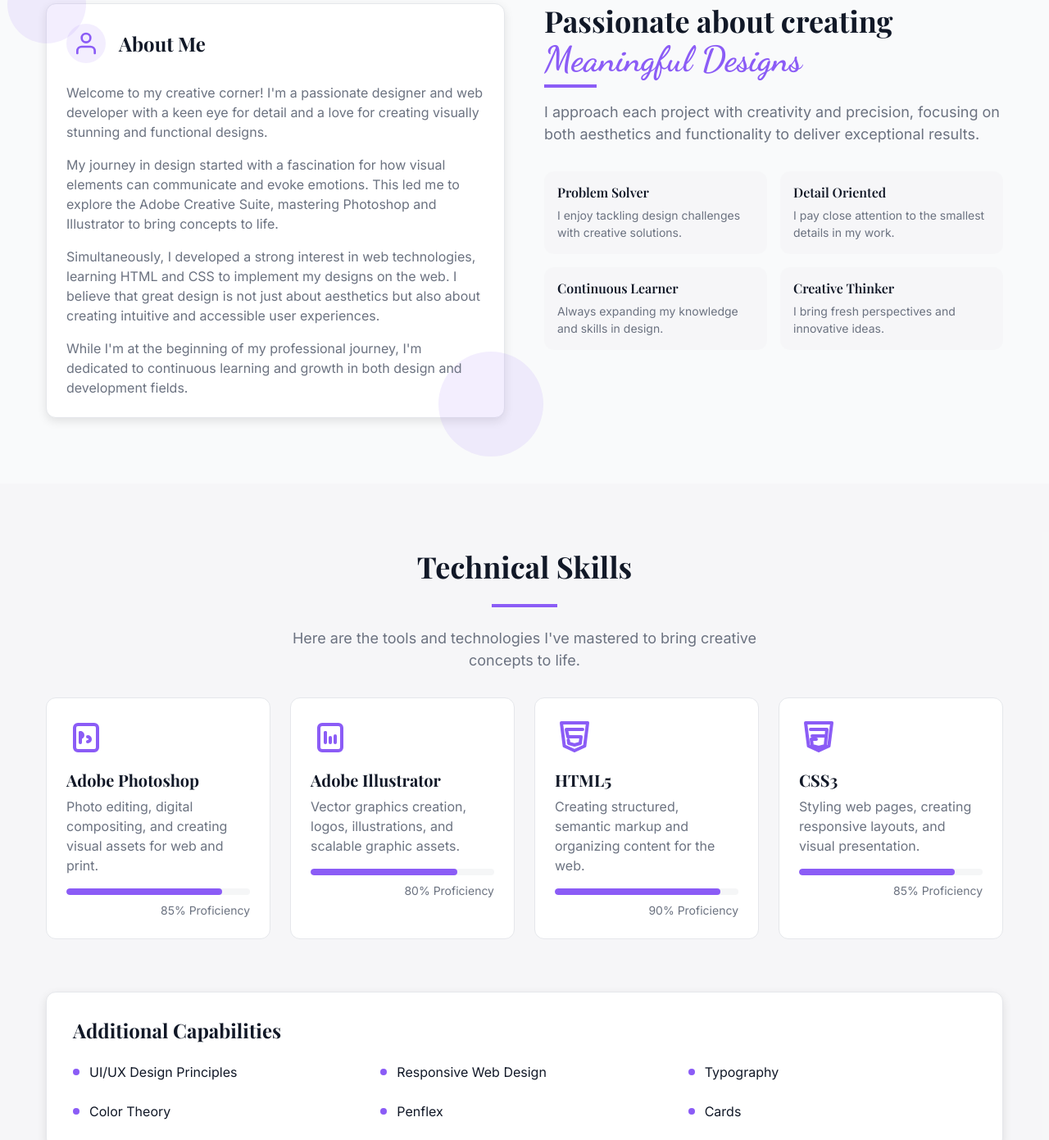
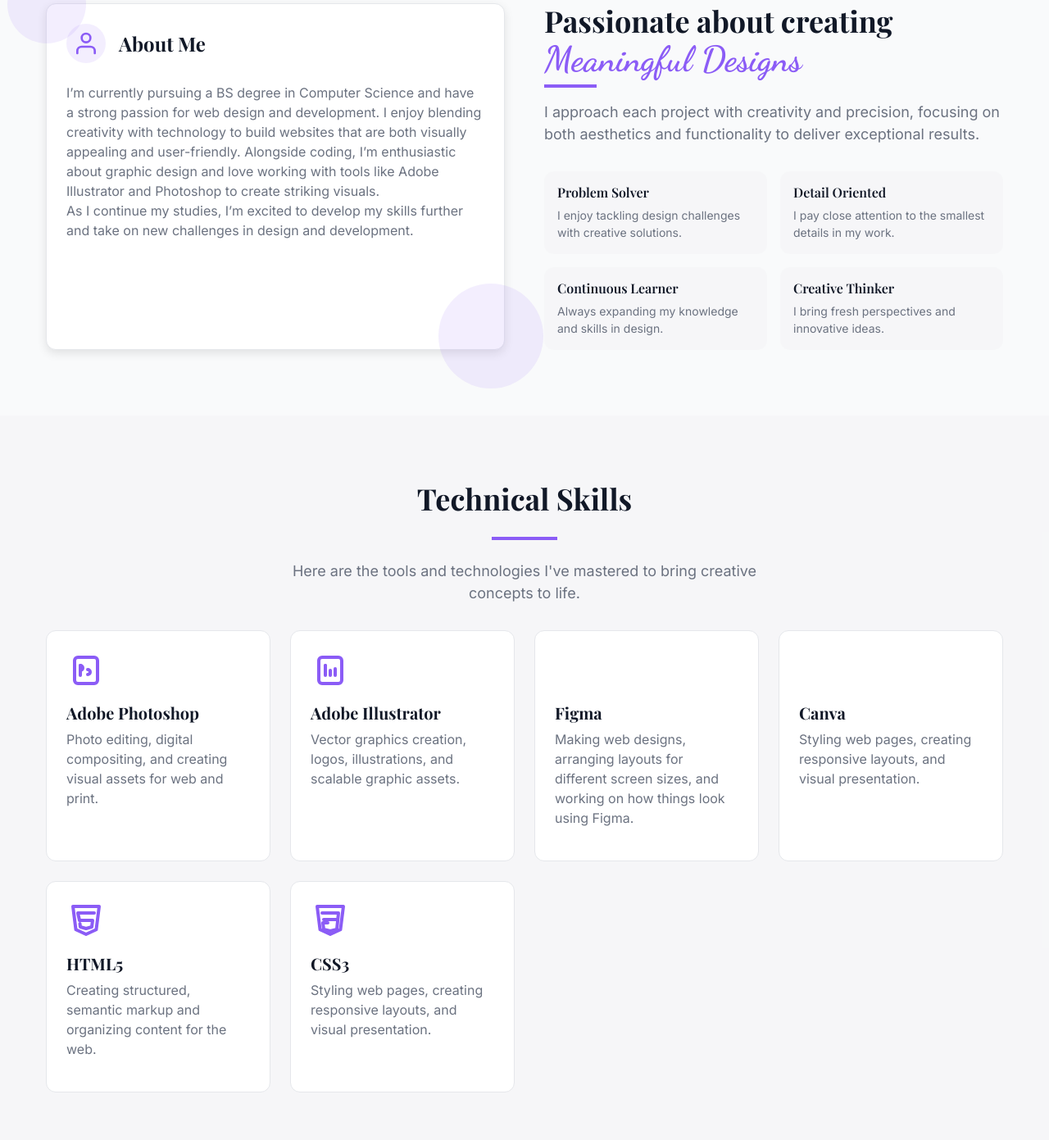
Before and after one commit to alyrizwani/my-portfolio, a plain HTML site: page index.html in a window 1280 px wide. Shown: the part 876-2267 px from the top of the page at 82% size. Drawn offline with nearby package versions, Linux system fonts and the light colour scheme; a web font is replaced by a local one.

Commit message:
index.html

```diff
--- a/index.html
+++ b/index.html
@@ -1,13 +1,15 @@
 <!DOCTYPE html>
 <html lang="en">
+
 <head>
     <meta charset="UTF-8" />
     <meta name="viewport" content="width=device-width, initial-scale=1.0" />
     <title>Creative Portfolio - Design & Web Development</title>
     <meta name="description" content="Portfolio showcasing skills in Adobe Creative Suite and web design" />
     <meta name="author" content="Designer & Web Developer" />
-    <link rel="stylesheet" href="https://fonts.googleapis.com/css2?family=Inter:wght@300;400;500;600;700&family=Playfair+Display:wght@400;500;600;700&display=swap">
-    <link rel="shortcut icon" href="1000056407-02.jpeg"  type="image/x-icon">
+    <link rel="stylesheet"
+        href="https://fonts.googleapis.com/css2?family=Inter:wght@300;400;500;600;700&family=Playfair+Display:wght@400;500;600;700&display=swap">
+    <link rel="shortcut icon" href="1000056407-02.jpeg" type="image/x-icon">
     <link rel="stylesheet" href="style.css">
 </head>
 
@@ -17,7 +19,7 @@
         <header class="header">
             <div class="container">
                 <a href="#" class="logo">
-            <span class="logo-text">my</span><span class="logo-accent">Portfolio.</span>
+                    <span class="logo-text">Ali Raza</span>
                 </a>
 
                 <nav class="desktop-nav">
@@ -44,6 +46,7 @@
             </div>
         </header>
 
+
         <!-- Hero Section -->
         <section id="home" class="hero">
             <div class="container">
@@ -66,9 +69,10 @@
                         </div>
                     </div>
                 </div>
-        <a href="#about" class="scroll-down-btn">
-          <span class="scroll-arrow"></span>
-        </a>
+                 <!-- Profile photo -->
+        <div class="profile-photo-container">
+            <img src="image.png" alt="Profile Photo" class="profile-photo">
+        </div>
         </section>
 
         <!-- About Section -->
@@ -85,34 +89,30 @@
 
                         <div class="about-card-text">
                             <p>
-                  Welcome to my creative corner! I'm a passionate designer and web developer with a keen eye for detail and a love for creating visually stunning and functional designs.
-                </p>
-                <p>
-                  My journey in design started with a fascination for how visual elements can communicate and evoke emotions. This led me to explore the Adobe Creative Suite, mastering Photoshop and Illustrator to bring concepts to life.
-                </p>
-                <p>
-                  Simultaneously, I developed a strong interest in web technologies, learning HTML and CSS to implement my designs on the web. I believe that great design is not just about aesthetics but also about creating intuitive and accessible user experiences.
-                </p>
-                <p>
-                  While I'm at the beginning of my professional journey, I'm dedicated to continuous learning and growth in both design and development fields.
+                                I’m currently pursuing a BS degree in Computer Science and have a strong passion for web design and development. I enjoy blending creativity with technology to build websites that are both visually appealing and user-friendly. Alongside coding, I’m enthusiastic about graphic design and love working with tools like Adobe Illustrator and Photoshop to create striking visuals. <br>
+                                As I continue my studies, I’m excited to develop my skills further and take on new challenges in design and development.
                             </p>
                         </div>
                     </div>
 
                     <div class="about-info">
-              <h2 class="section-title">Passionate about creating <span class="accent-text">Meaningful Designs</span></h2>
+                        <h2 class="section-title">Passionate about creating <span class="accent-text">Meaningful
+                                Designs</span></h2>
                         <p class="section-description">
-                I approach each project with creativity and precision, focusing on both aesthetics and functionality to deliver exceptional results.
+                            I approach each project with creativity and precision, focusing on both aesthetics and
+                            functionality to deliver exceptional results.
                         </p>
 
                         <div class="qualities-grid">
                             <div class="quality-item">
                                 <h4 class="quality-title">Problem Solver</h4>
-                  <p class="quality-description">I enjoy tackling design challenges with creative solutions.</p>
+                                <p class="quality-description">I enjoy tackling design challenges with creative
+                                    solutions.</p>
                             </div>
                             <div class="quality-item">
                                 <h4 class="quality-title">Detail Oriented</h4>
-                  <p class="quality-description">I pay close attention to the smallest details in my work.</p>
+                                <p class="quality-description">I pay close attention to the smallest details in my work.
+                                </p>
                             </div>
                             <div class="quality-item">
                                 <h4 class="quality-title">Continuous Learner</h4>
@@ -143,42 +143,67 @@
                     <div class="skill-box">
                         <div class="skill-icon ps-icon"></div>
                         <h3 class="skill-title">Adobe Photoshop</h3>
-              <p class="skill-description">Photo editing, digital compositing, and creating visual assets for web and print.</p>
-              <div class="skill-bar">
+                        <p class="skill-description">Photo editing, digital compositing, and creating visual assets for
+                            web and print.</p>
+                        <!-- <div class="skill-bar">
                             <div class="skill-progress" style="width: 85%"></div>
-              </div>
-              <div class="skill-level">85% Proficiency</div>
+                        </div> -->
+                        <!-- <div class="skill-level">85% Proficiency</div> -->
                     </div>
 
                     <div class="skill-box">
                         <div class="skill-icon ai-icon"></div>
                         <h3 class="skill-title">Adobe Illustrator</h3>
-              <p class="skill-description">Vector graphics creation, logos, illustrations, and scalable graphic assets.</p>
-              <div class="skill-bar">
+                        <p class="skill-description">Vector graphics creation, logos, illustrations, and scalable
+                            graphic assets.</p>
+                        <!-- <div class="skill-bar">
                             <div class="skill-progress" style="width: 80%"></div>
                         </div>
-              <div class="skill-level">80% Proficiency</div>
+                        <div class="skill-level">80% Proficiency</div> -->
                     </div>
-
+                    <div class="skill-box">
+                        <div class="skill-icon figma-icon"></div>
+                        <h3 class="skill-title">Figma</h3>
+                        <p class="skill-description">Making web designs, arranging layouts for different screen sizes, and working on how things look using Figma.</p>
+                        <!-- <div class="skill-bar">
+                            <div class="skill-progress" style="width: 85%"></div>
+                        </div>
+                        <div class="skill-level">85% Proficiency</div> -->
+                    </div>
+                    <div class="skill-box">
+                        <div class="skill-icon canva-icon"></div>
+                        <h3 class="skill-title">Canva</h3>
+                        <p class="skill-description">Styling web pages, creating responsive layouts, and visual
+                            presentation.</p>
+                        <!-- <div class="skill-bar">
+                            <div class="skill-progress" style="width: 85%"></div>
+                        </div>
+                        <div class="skill-level">85% Proficiency</div> -->
+                    </div>
                     <div class="skill-box">
                         <div class="skill-icon html-icon"></div>
                         <h3 class="skill-title">HTML5</h3>
-              <p class="skill-description">Creating structured, semantic markup and organizing content for the web.</p>
-              <div class="skill-bar">
+                        <p class="skill-description">Creating structured, semantic markup and organizing content for the
+                            web.</p>
+                        <!-- <div class="skill-bar">
                             <div class="skill-progress" style="width: 90%"></div>
                         </div>
-              <div class="skill-level">90% Proficiency</div>
+                        <div class="skill-level">90% Proficiency</div> -->
                     </div>
 
                     <div class="skill-box">
                         <div class="skill-icon css-icon"></div>
                         <h3 class="skill-title">CSS3</h3>
-              <p class="skill-description">Styling web pages, creating responsive layouts, and visual presentation.</p>
-              <div class="skill-bar">
+                        <p class="skill-description">Styling web pages, creating responsive layouts, and visual
+                            presentation.</p>
+                        <!-- <div class="skill-bar">
                             <div class="skill-progress" style="width: 85%"></div>
                         </div>
-              <div class="skill-level">85% Proficiency</div>
+                        <div class="skill-level">85% Proficiency</div> -->
                     </div>
+
+                </div>
+
             </div>
 
                 <div class="additional-skills">
@@ -202,7 +227,8 @@
                     <h2 class="section-title-centered">Get In Touch</h2>
                     <div class="section-divider"></div>
                     <p class="section-description-centered">
-              I'm always open to discussing new projects, creative ideas or opportunities to be part of your visions.
+                        I'm always open to discussing new projects, creative ideas or opportunities to be part of your
+                        visions.
                     </p>
                 </div>
 
@@ -218,7 +244,8 @@
 
                             <div class="contact-details">
                                 <p class="contact-text">
-                    Fill out the form and I'll get back to you as soon as possible. You can also reach me directly via email or social media.
+                                    Fill out the form and I'll get back to you as soon as possible. You can also reach
+                                    me directly via email or social media.
                                 </p>
 
                                 <div class="contact-item">
@@ -229,8 +256,10 @@
                                 <div class="contact-item">
                                     <h4 class="contact-item-title">Follow Me</h4>
                                     <div class="social-links">
-                      <a href="https://www.linkedin.com/in/ali-raza-432107273/" target="_blank" class="social-link linkedin-icon"></a>
-                      <a href="https://github.com/alyrizwani" target="_blank" class="social-link github-icon"></a>
+                                        <a href="https://www.linkedin.com/in/ali-raza-432107273/" target="_blank"
+                                            class="social-link linkedin-icon"></a>
+                                        <a href="https://github.com/alyrizwani" target="_blank"
+                                            class="social-link github-icon"></a>
                                     </div>
                                 </div>
                             </div>
@@ -241,37 +270,20 @@
                         <form id="contactForm" class="contact-form">
                             <div class="form-group">
                                 <label for="name" class="form-label">Name</label>
-                  <input
-                    type="text"
-                    id="name"
-                    name="name"
-                    class="form-input"
-                    placeholder="Your name"
-                    required
-                  />
+                                <input type="text" id="name" name="name" class="form-input" placeholder="Your name"
+                                    required />
                             </div>
 
                             <div class="form-group">
                                 <label for="email" class="form-label">Email</label>
-                  <input
-                    type="email"
-                    id="email"
-                    name="email"
-                    class="form-input"
-                    placeholder="Your email"
-                    required
-                  />
+                                <input type="email" id="email" name="email" class="form-input" placeholder="Your email"
+                                    required />
                             </div>
 
                             <div class="form-group">
                                 <label for="message" class="form-label">Message</label>
-                  <textarea
-                    id="message"
-                    name="message"
-                    class="form-textarea"
-                    placeholder="Your message"
-                    required
-                  ></textarea>
+                                <textarea id="message" name="message" class="form-textarea" placeholder="Your message"
+                                    required></textarea>
                             </div>
 
                             <button type="submit" class="btn btn-primary btn-full">
@@ -288,11 +300,7 @@
             <div class="container">
                 <div class="footer-content">
                     <div class="footer-copyright">
-              <p>© <span id="currentYear"></span>  All rights reserved.</p>
-            </div>
-
-            <div class="footer-tagline">
-              <p>Designed by <span id="aly">Aly Rizwani</span><span class="heart-icon"></span></p>
+                        <p>© <span id="currentYear"></span> All rights reserved.</p>
                     </div>
                 </div>
             </div>
@@ -301,4 +309,5 @@
 
     <script src="script.js"></script>
 </body>
+
 </html>
```
Lines whose indentation alone changed are shown as unchanged.
